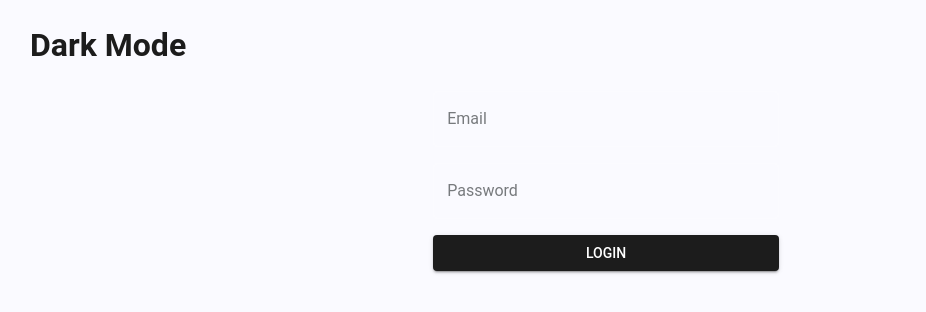
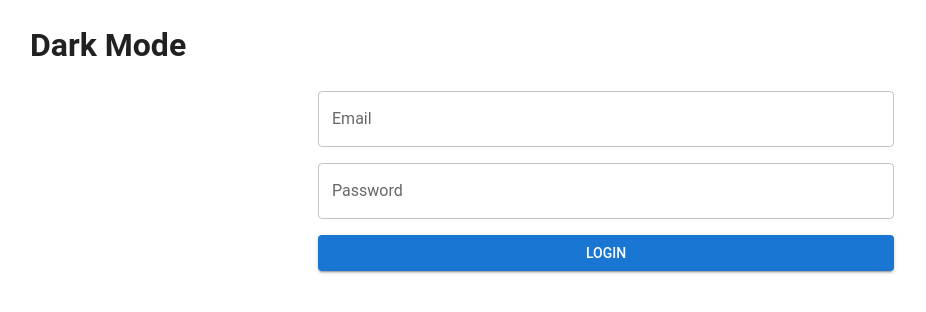
Before and after one commit to Searedphantasm/chat-webapp-ui, a React (Vite) app: page / in a window 1280 px wide. Shown: the top 312 px of the page, without its empty margins (34-960 px from the left). Built offline with nearby package versions, Linux system fonts and the light colour scheme.

Commit message:
Installing Packages and debugging styles

```diff
--- a/src/components/auth/Auth.tsx
+++ b/src/components/auth/Auth.tsx
@@ -11,7 +11,7 @@ const Auth = () => {
         <Stack spacing={2} sx={{
             height: "100vh", maxWidth: {
                 xs: "70%",
-                md: "30%"
+                md: "50%"
             }, margin: "0 auto"
         }}>
             <TextField variant={"outlined"} type={"email"} label={"Email"} value={email}
--- a/src/main.tsx
+++ b/src/main.tsx
@@ -6,7 +6,7 @@ import theme from "./theme.ts";
 
 createRoot(document.getElementById('root')!).render(
   <StrictMode>
-    <ThemeProvider theme={theme} >
+    <ThemeProvider defaultMode={"dark"} theme={theme} >
         <CssBaseline />
         <App />
     </ThemeProvider>
--- a/src/theme.ts
+++ b/src/theme.ts
@@ -1,48 +1,6 @@
 import { createTheme } from '@mui/material/styles'
 
 const theme = createTheme({
-    palette: {
-        mode: 'dark',
-        primary: {
-            main: '#1C1C1C',
-            light: '#F3F5F7',
-            dark: '#000000',
-            contrastText: '#FFFFFF',
-        },
-        secondary: {
-            main: '#10B981',
-            light: '#3B82F6',
-            dark: '#F59E0B',
-            contrastText: '#FAFAFF',
-        },
-        error: {
-            main: '#FF0000',
-            contrastText: '#FFFFFF',
-        },
-        info: {
-            main: '#6366F1',
-            contrastText: '#FFFFFF',
-        },
-        warning: {
-            main: '#F59E0B',
-            contrastText: '#1C1C1C',
-        },
-        success: {
-            main: '#10B981',
-            contrastText: '#FFFFFF',
-        },
-        text: {
-            primary: '#1C1C1C',
-            secondary: '#777A7D',
-        },
-        background: {
-            default: '#FAFAFF',
-            paper: '#FFFFFF',
-        },
-        grey: {
-            500: '#9AA0A6',
-        },
-    },
     typography: {
         fontFamily: 'Roboto, Arial, sans-serif',
     },
```
Also changed, not shown: package.json (+13 -1 lines), 1 other file (tests, documents, lock files or other folders).
